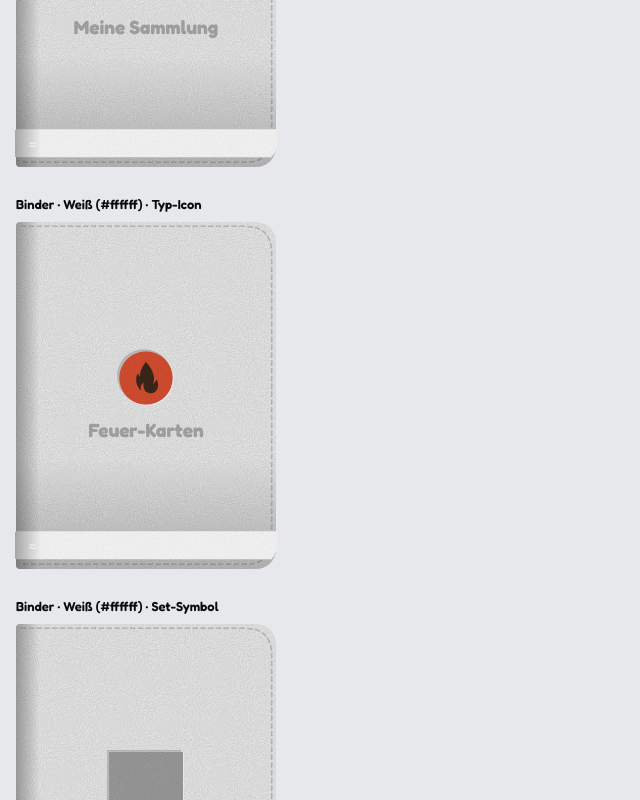
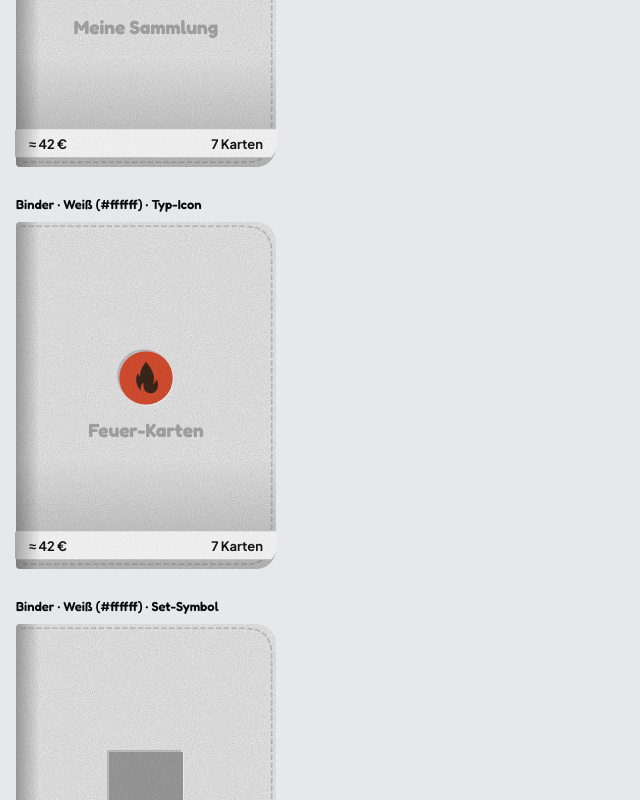
Before and after one commit to stefan-gross/pokedex, a Next.js app: page /binder-preview-temp in a window 1280 px wide. Shown: the part 1480-2280 px from the top of the page, without its empty margins (0-640 px from the left). Built offline with nearby package versions, Linux system fonts and the light colour scheme; no server answers; the database is empty; grey boxes are pictures that could not be loaded.

Commit message:
fix: dunkle Textfarbe auf Banderole bei hellen Bindern (z.B. Weiß)
readableTextColor() (lib/color-utils.ts, luminanzbasiert) statt fixem
Weiß — bei hellen Sammlungsfarben wäre weißer Text auf der ebenfalls
hellen Banderole unlesbar gewesen.

```diff
--- a/app/(app)/binder-preview-temp/page.tsx
+++ b/app/(app)/binder-preview-temp/page.tsx
@@ -7,6 +7,7 @@
 import { useId } from 'react';
 import { Fredoka } from 'next/font/google';
 import { BinderCover } from '@/components/binder/BinderCover';
+import { readableTextColor } from '@/lib/color-utils';
 
 // NUR zum Testen auf dieser temporären Seite — Kandidat für eine besser
 // zur Prägung passende Schrift (kräftig, rund), unabhängig vom App-Font.
@@ -99,8 +100,11 @@ function PreviewTile({
 }) {
   const grainUid = useId().replace(/:/g, '');
   const isBox = shape === 'box';
-  // Komplementärfarbe war schwer lesbar — erstmal zurück auf Weiß.
+  // Komplementärfarbe war schwer lesbar — erstmal zurück auf Weiß, außer
+  // bei hellen (z.B. weißen) Bindern: dort wäre Weiß auf der (ebenfalls
+  // hellen) Banderole unlesbar, deshalb dort dunkle Textfarbe.
   const bandColor = lightenColor(c.hex, 0.14);
+  const textColor = readableTextColor(bandColor);
 
   return (
     <div style={{ marginBottom: 28 }}>
@@ -151,8 +155,8 @@ function PreviewTile({
             clipPath: isBox ? undefined : banderoleClipPath(),
           }}
         >
-          <span className="font-sans" style={{ fontSize: 13, fontWeight: 700, color: '#fff' }}>≈ 42 €</span>
-          <span className="font-sans" style={{ fontSize: 13, fontWeight: 700, color: '#fff' }}>7 Karten</span>
+          <span className="font-sans" style={{ fontSize: 13, fontWeight: 700, color: textColor }}>≈ 42 €</span>
+          <span className="font-sans" style={{ fontSize: 13, fontWeight: 700, color: textColor }}>7 Karten</span>
         </div>
       </div>
     </div>
```
